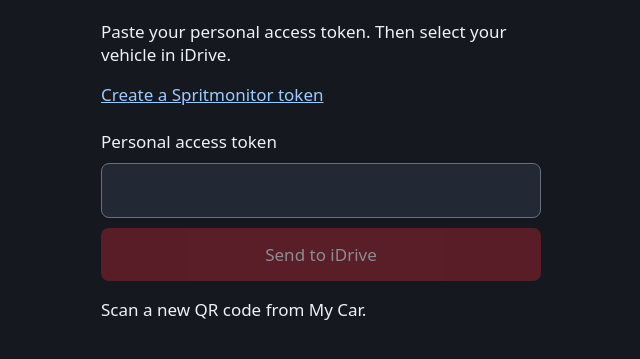
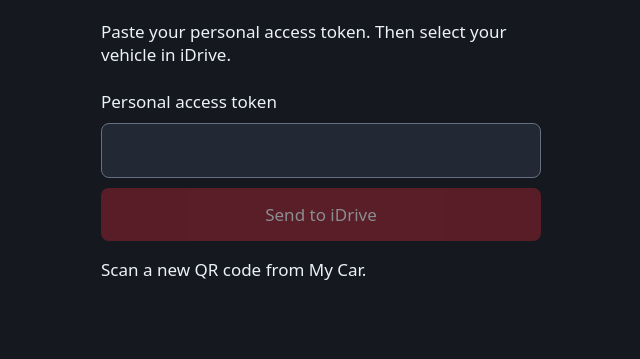
Before and after one commit to dzooky/bmrmodz, a plain HTML site: page docs/pair/index.html in a window 1280 px wide. Shown: the part 89-448 px from the top of the page, without its empty margins (319-959 px from the left). Drawn offline with Linux system fonts and the light colour scheme.

Commit message:
Remove duplicate token creation link from pairing page

```diff
--- a/docs/pair/index.html
+++ b/docs/pair/index.html
@@ -7,7 +7,7 @@
 <title>Connect Spritmonitor</title>
 <style>
 body{background:#15191f;color:#edf2f7;font:17px system-ui;margin:40px auto;padding:0 22px;max-width:440px}
-a{color:#9dcbff}label{display:block;margin-top:24px}
+label{display:block;margin-top:24px}
 input,button{box-sizing:border-box;width:100%;padding:15px;margin-top:10px;border-radius:8px;font:inherit}
 input{border:1px solid #657180;background:#222934;color:white}button{background:#9d2332;color:white;border:0}
 button:disabled{opacity:.5}
@@ -15,7 +15,6 @@ button:disabled{opacity:.5}
 <main>
 <h1>Connect Spritmonitor</h1>
 <p>Paste your personal access token. Then select your vehicle in iDrive.</p>
-<p><a href="https://www.spritmonitor.de/en/my_account/change_password.html" target="_blank" rel="noopener noreferrer">Create a Spritmonitor token</a></p>
 <form>
 <label for="token">Personal access token</label>
 <input id="token" type="password" maxlength="256" autocomplete="off" autocapitalize="none" spellcheck="false" required>
```
